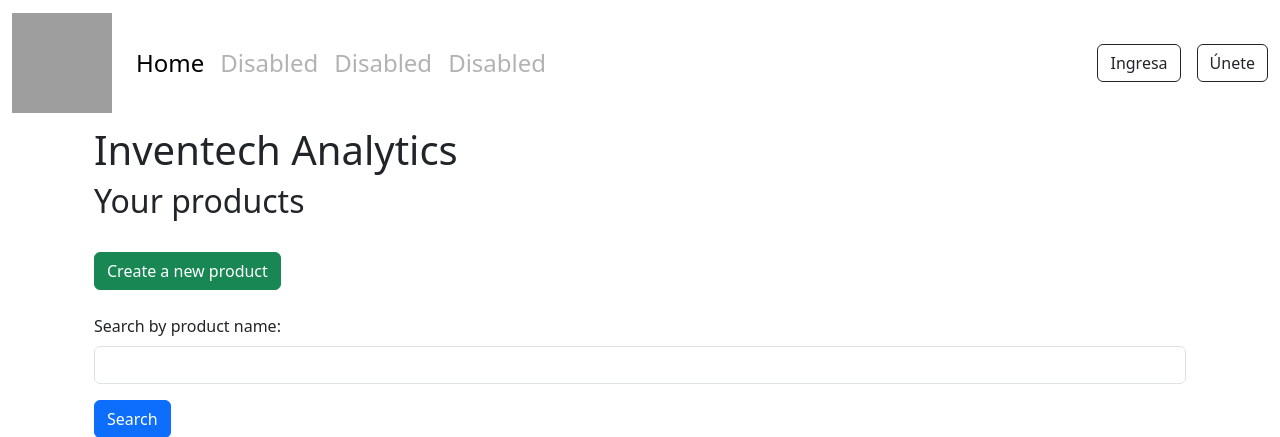
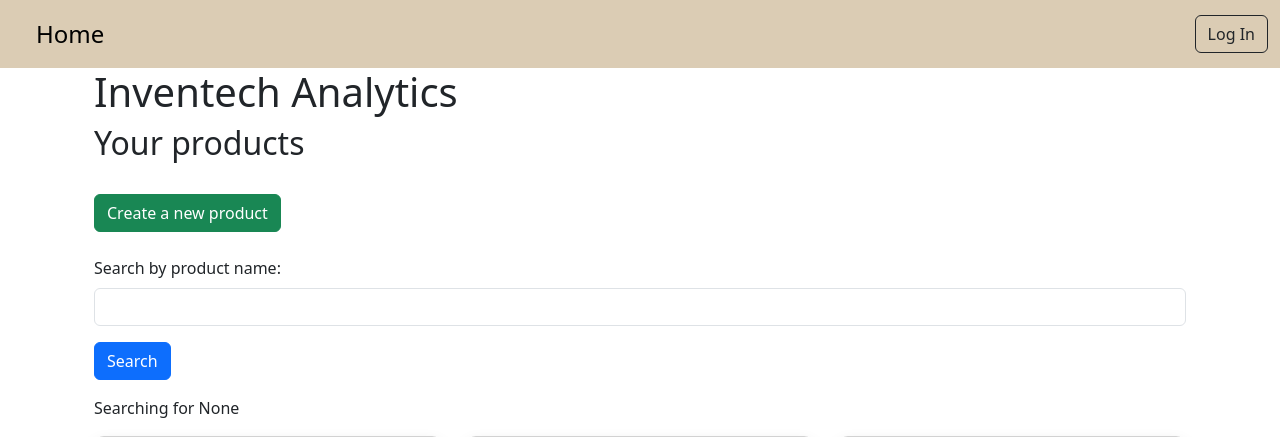
Before and after one commit to jjgomezv2/InvenTech-Analytics, a Django app: page / in a window 1280 px wide. Shown: the top 437 px of the page. Run offline with Django 5.2, Linux system fonts and the light colour scheme; data comes from the database, SQL or seed files in the repository; both versions use the stored data as it was after the commit; grey boxes are pictures that could not be loaded.

Commit message:
Inclusion de CSS y base.html

```diff
--- a/inventechanalytics/settings.py
+++ b/inventechanalytics/settings.py
@@ -129,3 +129,5 @@ STATIC_URL = 'static/'
 # https://docs.djangoproject.com/en/5.0/ref/settings/#default-auto-field
 
 DEFAULT_AUTO_FIELD = 'django.db.models.BigAutoField'
+
+STATICFILES_DIRS = [os.path.join(BASE_DIR,"static"),'inventechanalytics/static/',]
--- a/inventechanalytics/static/css/styles.css
+++ b/inventechanalytics/static/css/styles.css
@@ -10,6 +10,6 @@
                 0.3em 0.3em 1em rgba(0,0,0,0.3);
 }
 
-.navbar_custom{
-    background-color: #c1347f !important;
+ .navbar_custom{
+    background-color: #DBCCB4;
 }
--- a/inventechanalytics/templates/base.html
+++ b/inventechanalytics/templates/base.html
@@ -5,13 +5,12 @@
     <link href="https://cdn.jsdelivr.net/npm/bootstrap@5.3.3/dist/css/bootstrap.min.css" rel="stylesheet"
         integrity="sha384-QWTKZyjpPEjISv5WaRU9OFeRpok6YctnYmDr5pNlyT2bRjXh0JMhjY6hW+ALEwIH" crossorigin="anonymous">
     <title>Inventech Analytics</title>
+    <link href="{% static 'css/styles.css' %}" rel="stylesheet">
 </head>
 
 <nav class="navbar navbar_custom navbar-expand-lg sticky-top navbar-light">
     <div class="container-fluid">
         <a class="navbar-brand" href="{% url 'home' %}">
-            {% load static %}
-            <img src="{% static 'images/jobaligner-removebg.png' %}" alt="" width="100" height="100" class="d-inline-block align-text-top">
         </a>
       <button class="navbar-toggler" type="button" data-bs-toggle="collapse" data-bs-target="#navbarSupportedContent" aria-controls="navbarSupportedContent" aria-expanded="false" aria-label="Toggle navigation">
         <span class="navbar-toggler-icon"></span>
@@ -21,19 +20,9 @@
           <li class="nav-item">
             <a class="nav-link active fs-4" aria-current="page" href="{% url 'home' %}">Home</a>
           </li>
-          <li class="nav-item">
-            <a class="nav-link disabled fs-4" aria-disabled="true">Disabled</a>
-          </li>
-          <li class="nav-item">
-            <a class="nav-link disabled fs-4" aria-disabled="true">Disabled</a>
-          </li>
-          <li class="nav-item">
-            <a class="nav-link disabled fs-4" aria-disabled="true">Disabled</a>
-          </li>
         </ul>
         <div class="d-flex ms-auto">
-            <button class="btn btn-outline-dark ms-auto me-3" type="button" href="#">Ingresa</button>
-            <button class="btn btn-outline-dark" type="button" href="#">Únete</button>
+            <button class="btn btn-outline-dark" type="button" href="#">Log In</button>
         </div>
       </div>
     </div>
```
Also changed, not shown: db.sqlite3.
